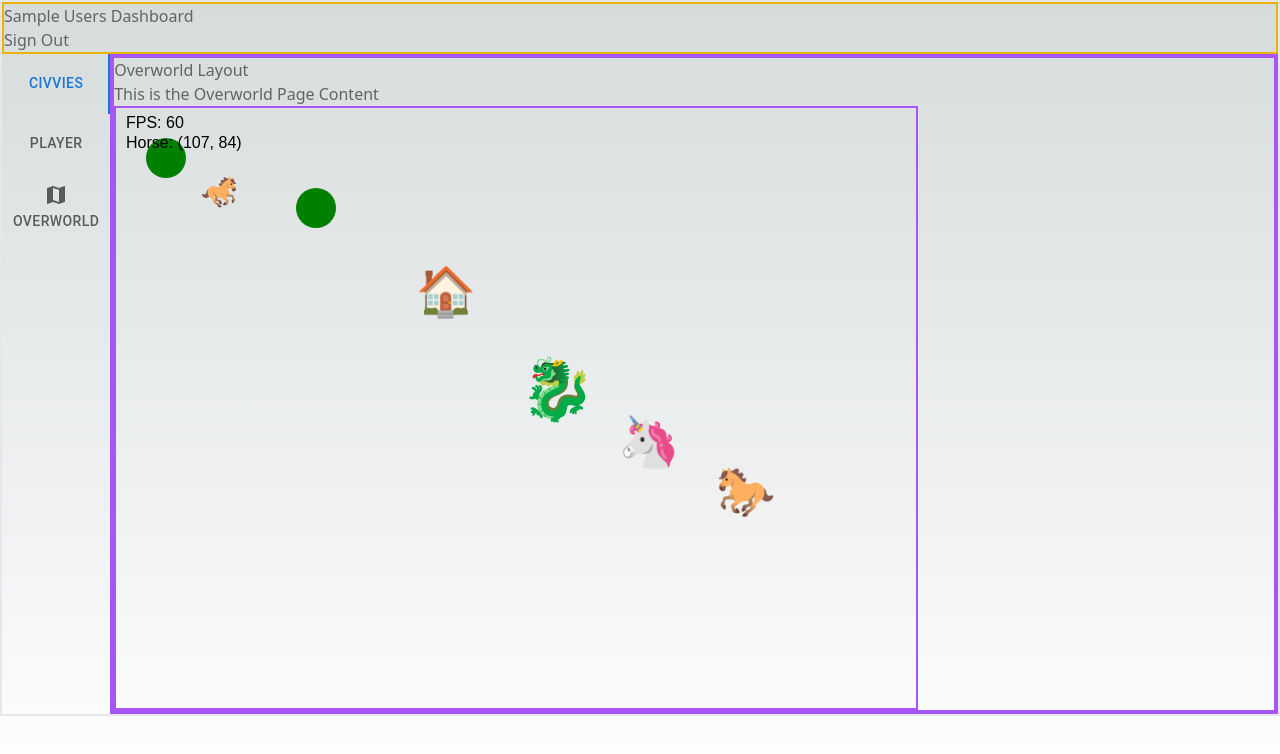
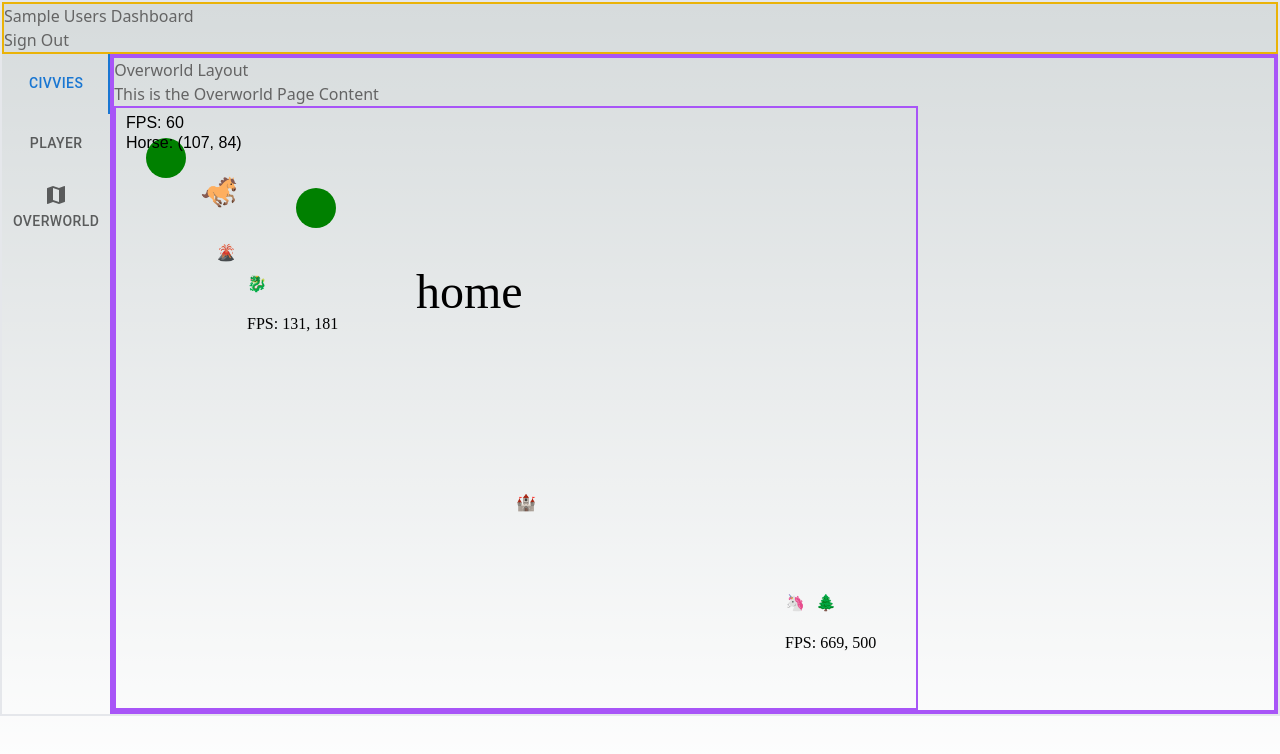
Before and after one commit to dstadz/idler, a Next.js app: page /dashboard/overworld in a window 1280 px wide. Shown: the top 754 px of the page. Built offline with nearby package versions, Linux system fonts and the light colour scheme; no server answers; sample sign-in values are in the browser's storage.

Commit message:
transporter moving across map correctly

```diff
--- a/src/app/dashboard/overworld/page.tsx
+++ b/src/app/dashboard/overworld/page.tsx
@@ -5,16 +5,31 @@ import React from 'react'
 
 const OverworldPage = () => {
 
-  const units = [
-    { position: [100, 150], target: [400, 300], speed: 5, node: '🐉', size: 60, children: [] },
-    { position: [200, 250], target: [500, 350], speed: 3, node: '🦄', size: 50, children: [] },
-    { position: [300, 350], target: [600, 400], speed: 4, node: '🐎', size: 48, children: [] }
+  const homeNode = {
+    position: [400, 400],
+    emoji: '🏰',
+    size: 80,
+    children: [],
+  }
+
+  const resourceNodesData = [
+    {
+      position: [100, 150],
+      emoji: '🌋',
+      size: 60,
+      transportNode: { speed: 0.3, emoji: '🐉', size: 16 },
+    }, {
+      position: [700, 500],
+      emoji: '🌲',
+      size: 60,
+      transportNode: { speed: 3, emoji: '🦄', size: 16 },
+    }
   ]
 
   return (
     <div>
       This is the Overworld Page Content
-      <Canvas units={units} />
+      <Canvas homeNode={homeNode} resourceNodesData={resourceNodesData} />
     </div>
   )
 }
--- a/src/classes/canvas.ts
+++ b/src/classes/canvas.ts
@@ -2,38 +2,149 @@ export class CanvasElement {
   constructor({
     ctx,
     position,
-    target,
-    speed,
-    node,
+    emoji,
     size,
-    children,
+    id,
   }) {
     this.ctx = ctx
     this.position = position
-    this.target = target
-    this.speed = speed
-    this.node = node
+    this.emoji = emoji
     this.size = size
-    this.children = children
+    this.id = id
   }
 
   drawUnit() {
     this.ctx.font = this.size + 'px serif'
-    this.ctx.fillText(this.node, this.position[0], this.position[1])
+    this.ctx.fillText(this.emoji, this.position[0], this.position[1])
+  }
+}
+
+export class ResourceNode extends CanvasElement {
+  constructor({
+    ctx,
+    position,
+    homeNode,
+    emoji,
+    size,
+    transportNode,
+    id,
+  }) {
+    super({
+      ctx,
+      position,
+      emoji,
+      id,
+    })
+
+    this.homePosition = homeNode
+    if (transportNode) {
+      this.transportNode = new TransportNode({
+        ctx,
+        emoji: transportNode.emoji,
+        size: transportNode.size,
+        id,
+        parentNode: this,
+        homeNode,
+      })
+    } else {
+      this.isHome = true
+    }
   }
 
+  drawUnit() {
+    super.drawUnit()
+  }
+}
+
+export class TransportNode extends CanvasElement {
+  constructor({
+    ctx,
+    emoji,
+    size,
+    id,
+    parentNode,
+    homeNode,
+    speed,
+  }) {
+    super({
+      ctx,
+      position: homeNode.position,
+      emoji,
+      size,
+      id,
+    })
+    this.parentNode = parentNode
+    this.homeNode = homeNode
+    this.target = parentNode.position
+    this.speed = speed || 1
+  }
+
+  drawUnit() {
+    this.ctx.save()
+    const dx = this.target[0] - this.position[0]
+    const isMovingRight = dx > 0
+    // if (isMovingRight) this.ctx.scale(-1, 1)
+    this.ctx.font = this.size + 'px serif'
+    this.ctx.fillText(this.emoji, this.position[0], this.position[1])
+    this.ctx.fillText(`FPS: ${this.position[0]}, ${this.position[1]}`, this.position[0], this.position[1] + 40)
+
+    this.ctx.restore()
+  }
+
+  // Method to update the position based on speed
   updatePosition() {
+    if (this.target.length !== 2) return
     const dx = this.target[0] - this.position[0]
     const dy = this.target[1] - this.position[1]
     const distance = Math.sqrt(dx * dx + dy * dy)
 
-    this.position = [
-      this.position[0] + (dx / distance) * this.speed,
-      this.position[1] + (dy / distance) * this.speed
-    ]
+    if (distance < 1) {
+      if (
+        this.target[0] === this.homeNode.position[0] &&
+        this.target[1] === this.homeNode.position[1]
+      ) {
+        this.target = [this.parentNode.position[0], this.parentNode.position[1]]
+      } else {
+        this.target = [this.homeNode.position[0], this.homeNode.position[1]]
+      }
+    } else {
+      this.position = [
+        Math.round(this.position[0] + (dx / distance) * this.speed),
+        Math.round(this.position[1] + (dy / distance) * this.speed)
+      ]
+    }
   }
 
-  updateTarget(newTarget) {
-    this.target = newTarget
+  // Method to update the position based on speed
+  updatePosition() {
+    if (this.target.length !== 2) return
+    const dx = this.target[0] - this.position[0]
+    const dy = this.target[1] - this.position[1]
+    const distance = Math.sqrt(dx * dx + dy * dy)
+    // const distanceFromHome = Math.sqrt((this.target[0] - this.homeNode.position[0]) ** 2 + (this.target[1] - this.homeNode.position[1]) ** 2)
+    // const distanceFromParent = Math.sqrt((this.target[0] - this.parentNode.position[0]) ** 2 + (this.target[1] - this.parentNode.position[1]) ** 2)
+
+    if (distance < 1) {
+      if (
+        this.target[0] === this.homeNode.position[0] &&
+        this.target[1] === this.homeNode.position[1]
+      ) {
+        this.target = [this.parentNode.position[0], this.parentNode.position[1]]
+      } else {
+        this.target = [this.homeNode.position[0], this.homeNode.position[1]]
+      }
+    } else {
+
+      const [x,y] = [
+        Math.round(this.position[0] + (dx / distance) * this.speed),
+        Math.round(this.position[1] + (dy / distance) * this.speed)
+      ]
+      this.position = [x,y]
+    }
+  }
+
+
+  hasArrived() {
+    return this.position[0] === this.target[0] && this.position[1] === this.target[1]
   }
 }
--- a/src/components/Canvas.tsx
+++ b/src/components/Canvas.tsx
@@ -1,4 +1,4 @@
-import { CanvasElement } from '@/classes/canvas'
+import { ResourceNode } from '@/classes/canvas'
 import { useRef, useEffect, useState } from 'react'
 
 const useCentralHub = ({
@@ -26,10 +26,11 @@ const useCentralHub = ({
 
 
 const Canvas = ({
-  units,
+  homeNode,
+  resourceNodesData,
 }) => {
   const canvasRef = useRef(null)
-  const [elements, setElements] = useState([])
+  const [resourceNodes, setResourceNodes] = useState([])
   const fpsRef = useRef(0) // Use ref to track FPS directly
   let {
     centralHubPosition,
@@ -43,8 +44,31 @@ const Canvas = ({
   useEffect(() => {
     const canvas = canvasRef.current
     const ctx = canvas.getContext('2d')
-    const newElements = units.map(item => new CanvasElement({ ctx, ...item, }))
-    setElements(newElements) // Update state with new elements
+    const newResourceNodes = [homeNode, ...resourceNodesData].map(item => new ResourceNode({
+      ctx,
+      ...item,
+      homeNode,
+    }))
+    setResourceNodes(newResourceNodes)
+  }, [resourceNodesData])
+
+  useEffect(() => {
+    if (resourceNodes.length) {
+      const gameLoop = (timestamp) => {
+        resourceNodes.forEach(node => {
+          node?.transportNode?.updatePosition()
+          node?.transportNode?.drawUnit()
+          node?.drawUnit()
+      })
+        requestAnimationFrame(gameLoop)
+      }
+      requestAnimationFrame(gameLoop)
+    }
+  }, [resourceNodes])
+
+  useEffect(() => {
+    const canvas = canvasRef.current
+    const ctx = canvas.getContext('2d')
 
     let lastFrameTime = performance.now()
     let frameCount = 0
@@ -54,7 +78,7 @@ const Canvas = ({
       ctx.clearRect(0, 0, canvas.width, canvas.height)
 
       ctx.font = '48px serif'
-      ctx.fillText('🏠', centralHubPosition.x, centralHubPosition.y)
+      ctx.fillText('home', centralHubPosition.x, centralHubPosition.y)
 
       // Draw satellites (green circles)
       ctx.fillStyle = 'green'
@@ -97,7 +121,6 @@ const Canvas = ({
       ctx.fillText(`FPS: ${fpsRef.current}`, 10, 20)
     }
 
-
     const updatePosition = () => {
       const targetSatellite = satellitePositions[targetSatelliteIndex]
 
@@ -132,7 +155,6 @@ const Canvas = ({
     }
 
     const gameLoop = (timestamp) => {
-      console.log(`🚀 ~ file: Canvas.tsx:165 ~ :`, {elements})
       const deltaTime = timestamp - lastFrameTime
       lastFrameTime = timestamp
 
@@ -147,34 +169,10 @@ const Canvas = ({
 
       updatePosition()
       draw()
-    //   elements.forEach(element => {
-    //     console.log(`🚀 ~ file: Canvas.tsx:167 ~ gameLoop ~ element:`, element)
-    //     element.updatePosition()
-    //     element.drawUnit()
-    // })
       requestAnimationFrame(gameLoop)
     }
-
     requestAnimationFrame(gameLoop)
   }, [])
-
-  // Use `elements` as needed in rendering or other effects
-  useEffect(() => {
-    if (elements.length) {
-      // Logic to draw elements on the canvas or interact with them
-      const gameLoop = (timestamp) => {
-        console.log(`🚀 ~ file: Canvas.tsx:165 ~ :`, {elements})
-        elements.forEach(element => {
-          console.log(`🚀 ~ file: Canvas.tsx:167 ~ gameLoop ~ element:`, element)
-          element.updatePosition()
-          element.drawUnit()
-      })
-        requestAnimationFrame(gameLoop)
-      }
-
-      requestAnimationFrame(gameLoop)
-    }
-  }, [elements]) // This effect runs whenever `elements` is updated
 
   return (
     <canvas
```
